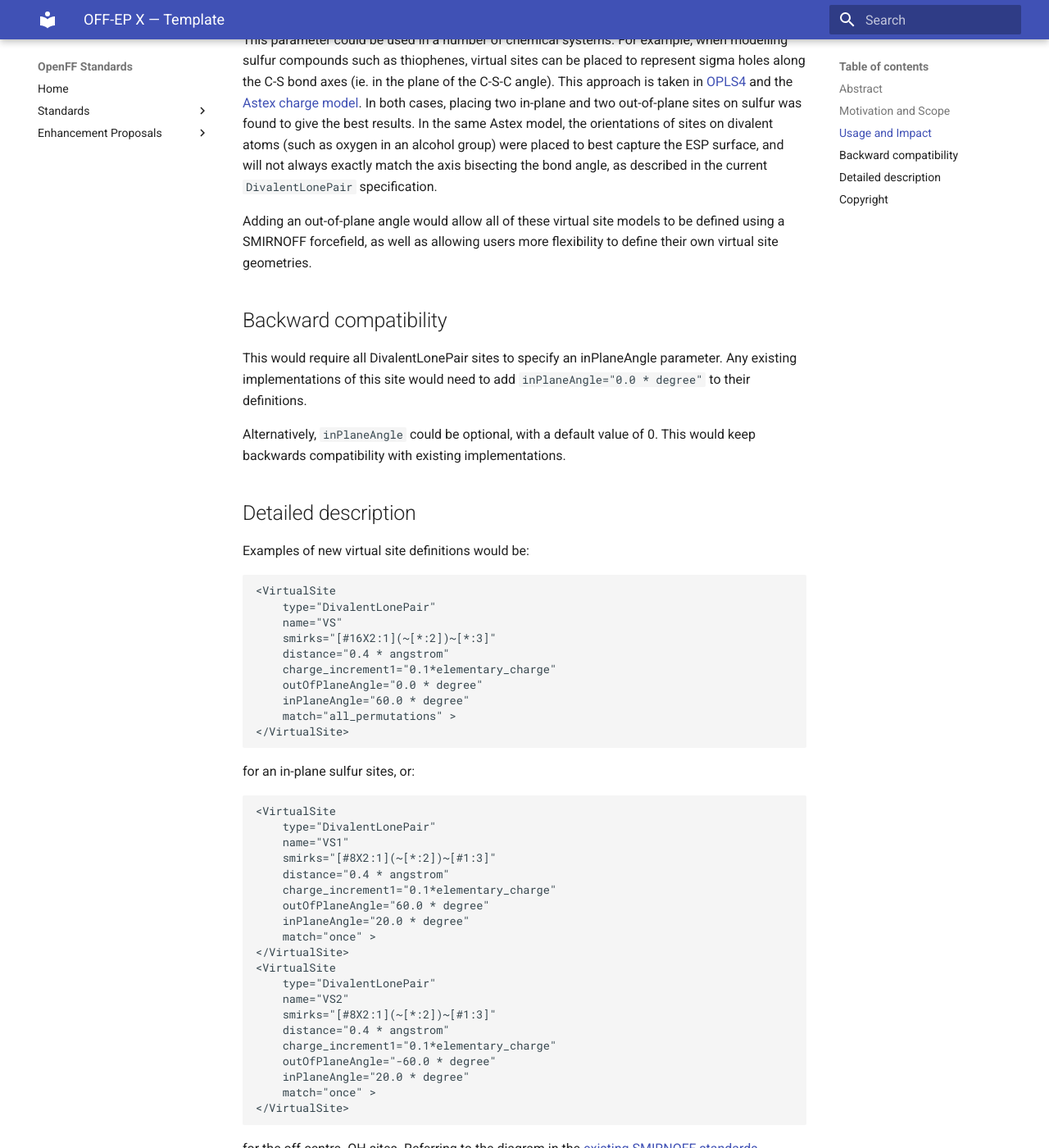
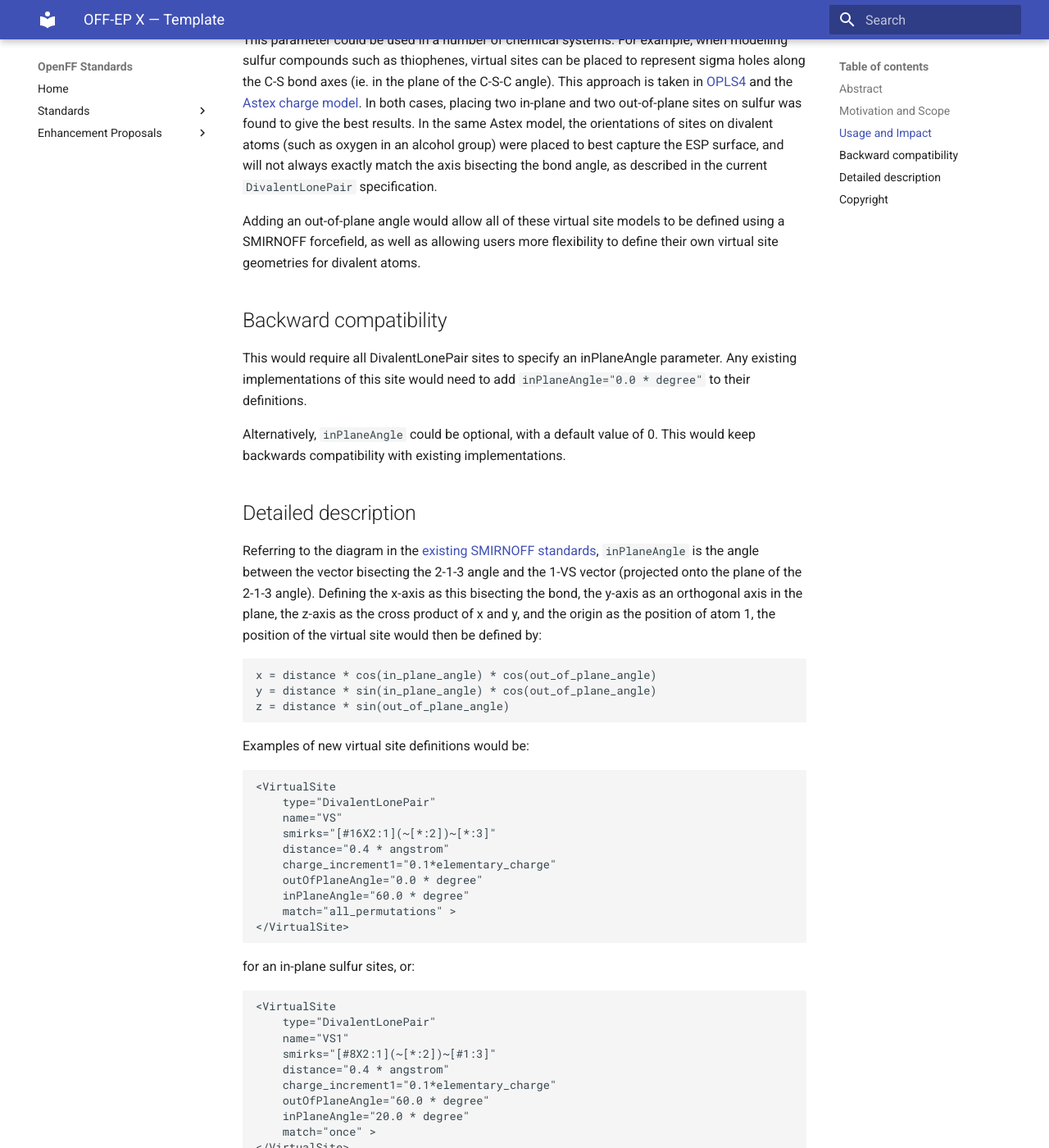
Before and after one commit to openforcefield/standards, an MkDocs documentation site: the page built from docs/enhancement-proposals/off-ep-divalent-vs.md, in a window 1280 px wide and 1400 px high, scrolled down 967 px. Shown: the whole window at 82% size. Built offline with MkDocs 1.6.1 and Material for MkDocs 9.7.7, drawn with Linux system fonts in a browser that asks for light colours; some of the changed text lies outside the part shown.

Commit message:
Update off-ep-divalent-vs.md

````diff
--- a/docs/enhancement-proposals/off-ep-divalent-vs.md
+++ b/docs/enhancement-proposals/off-ep-divalent-vs.md
@@ -31,7 +31,7 @@ manually or with external tools.
 This parameter could be used in a number of chemical systems. For example, when modelling sulfur compounds such as thiophenes, virtual sites can be placed to represent sigma holes along the C-S bond axes (ie. in the plane of the C-S-C angle).
 This approach is taken in [OPLS4](https://pubmed.ncbi.nlm.nih.gov/34096718/) and the [Astex charge model](https://pubmed.ncbi.nlm.nih.gov/31553186/). In both cases, placing two in-plane and two out-of-plane sites on sulfur was found to give the best results. In the same Astex model, the orientations of sites on divalent atoms (such as oxygen in an alcohol group) were placed to best capture the ESP surface, and will not always exactly match the axis bisecting the bond angle, as described in the current `DivalentLonePair` specification.
 
-Adding an out-of-plane angle would allow all of these virtual site models to be defined using a SMIRNOFF forcefield, as well as allowing users more flexibility to define their own virtual site geometries.
+Adding an out-of-plane angle would allow all of these virtual site models to be defined using a SMIRNOFF forcefield, as well as allowing users more flexibility to define their own virtual site geometries for divalent atoms.
 
 ## Backward compatibility
 
@@ -43,8 +43,17 @@ with existing implementations.
 
 ## Detailed description
 
+Referring to the diagram in the [existing SMIRNOFF standards](https://openforcefield.github.io/standards/standards/smirnoff/#virtualsites-virtual-sites-for-off-atom-charges),
+`inPlaneAngle` is the angle between the vector bisecting the 2-1-3 angle and the 1-VS vector (projected onto the plane of the 2-1-3 angle). Defining the x-axis as this bisecting the bond,
+the y-axis as an orthogonal axis in the plane, the z-axis as the cross product of x and y, and the origin as the position of atom 1, the position of the virtual site would then be defined by:
+```
+x = distance * cos(in_plane_angle) * cos(out_of_plane_angle)
+y = distance * sin(in_plane_angle) * cos(out_of_plane_angle)
+z = distance * sin(out_of_plane_angle)
+```
+
 Examples of new virtual site definitions would be:
-```
+```xml
 <VirtualSite
     type="DivalentLonePair"
     name="VS"
@@ -57,7 +66,7 @@ Examples of new virtual site definitions would be:
 </VirtualSite>
 ```
 for an in-plane sulfur sites, or:
-```
+```xml
 <VirtualSite
     type="DivalentLonePair"
     name="VS1"
````
Also changed, not shown: other parts of docs/enhancement-proposals/off-ep-divalent-vs.md (+1 -2 lines).
